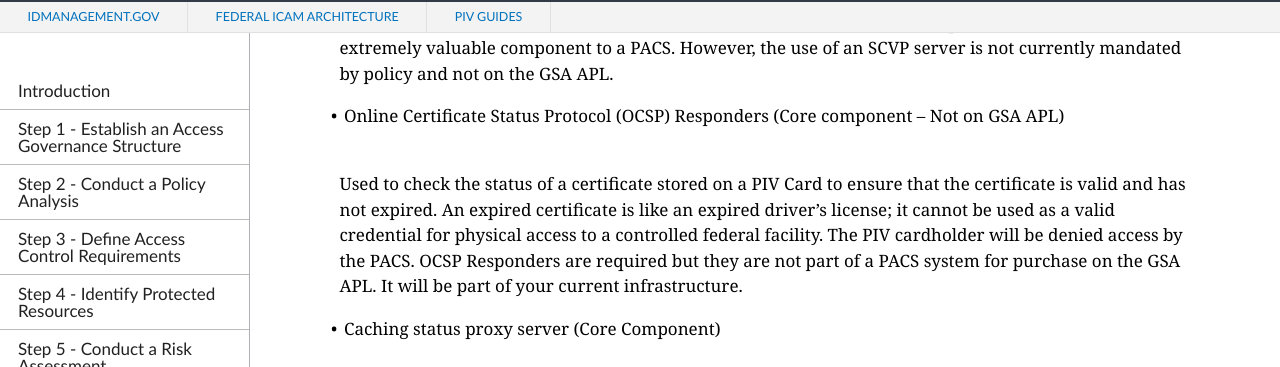
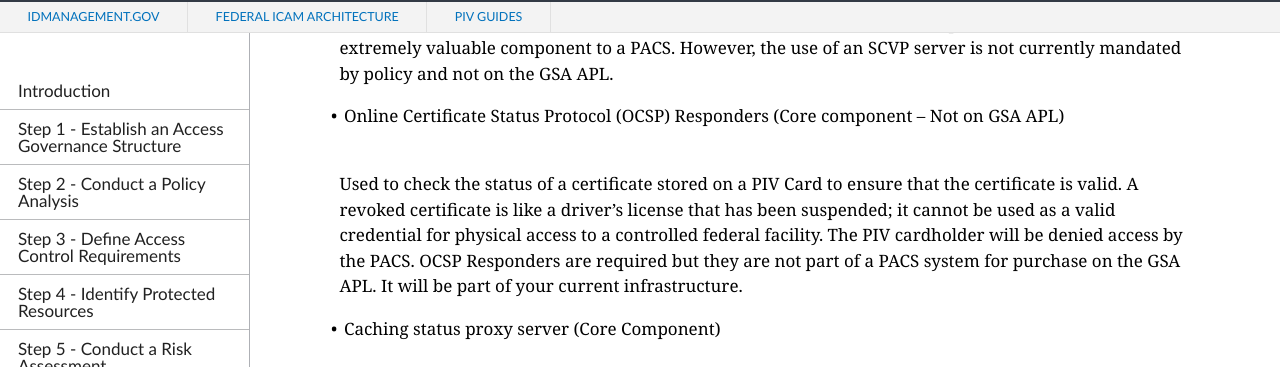
Before and after one commit to GSA/ficam-access, a Jekyll site: the page built from pages/PACS-guide.md, in a window 1280 px wide and 900 px high, scrolled down 7705 px. Shown: the part 88-455 px from the top of the window. Built offline with Jekyll 4.4.1, drawn with Linux system fonts in a browser that asks for light colours; nearby versions of some CDN libraries.

Commit message:
Updated OCSP information

```diff
--- a/pages/PACS-guide.md
+++ b/pages/PACS-guide.md
@@ -163,7 +163,7 @@ Used to determine whether the PIV Card-holder’s digital identification (i.e.,
 
 *	Online Certificate Status Protocol (OCSP) Responders (Core component – Not on GSA APL)
 
-Used to check the status of a certificate stored on a PIV Card to ensure that the certificate is valid and has not expired.  An expired certificate is like an expired driver’s license; it cannot be used as a valid credential for physical access to a controlled federal facility.  The PIV cardholder will be denied access by the PACS.  OCSP Responders are required but they are not part of a PACS system for purchase on the GSA APL.  It will be part of your current infrastructure.
+Used to check the status of a certificate stored on a PIV Card to ensure that the certificate is valid.  A revoked certificate is like a driver’s license that has been suspended; it cannot be used as a valid credential for physical access to a controlled federal facility.  The PIV cardholder will be denied access by the PACS.  OCSP Responders are required but they are not part of a PACS system for purchase on the GSA APL.  It will be part of your current infrastructure.
 
 *	Caching status proxy server (Core Component)
 
```
